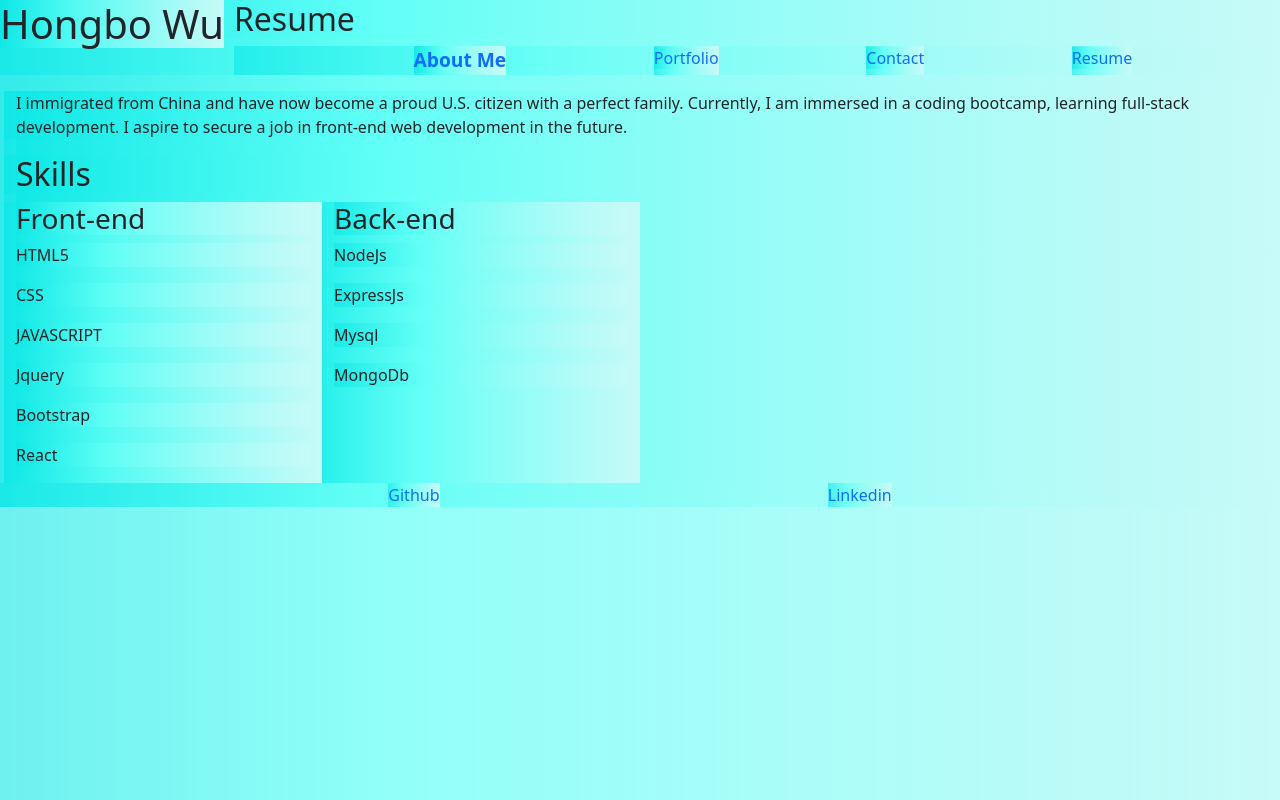
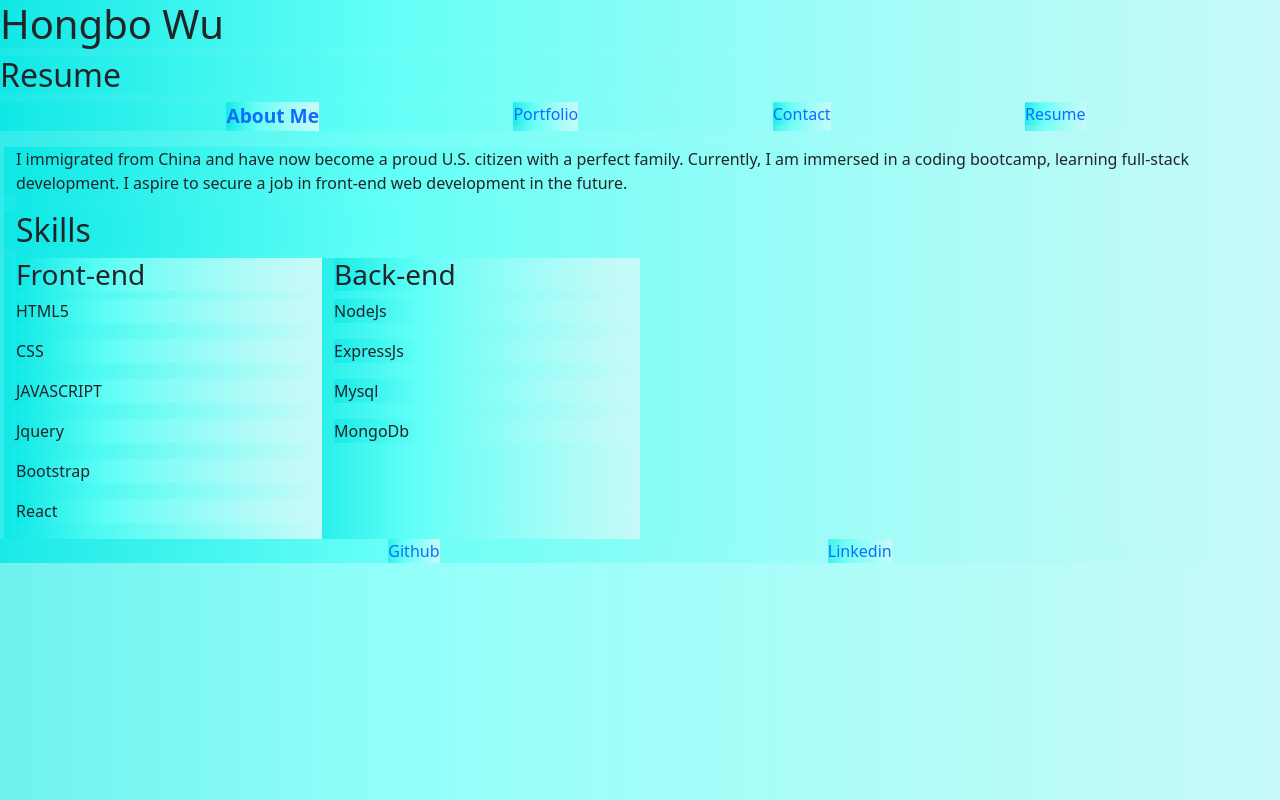
Before and after one commit to hongbowu/React-Portfolio, a React (Vite) app: page / in a window 1280 px wide. Built offline with nearby package versions, Linux system fonts and the light colour scheme.

Commit message:
clear styling

```diff
--- a/src/App.css
+++ b/src/App.css
@@ -1,11 +1,8 @@
 * {
+  margin: 0;
+  padding: 0;
   background: rgb(9,231,229);
 background: linear-gradient(90deg, rgba(9,231,229,0.5886729691876751) 0%, rgba(97,255,246,0.6951155462184874) 30%, rgba(199,250,248,1) 100%);
-}
-
-header h1 {
-  float: left;
-  margin-right: 10px;
 }
 
 header ul {
```
